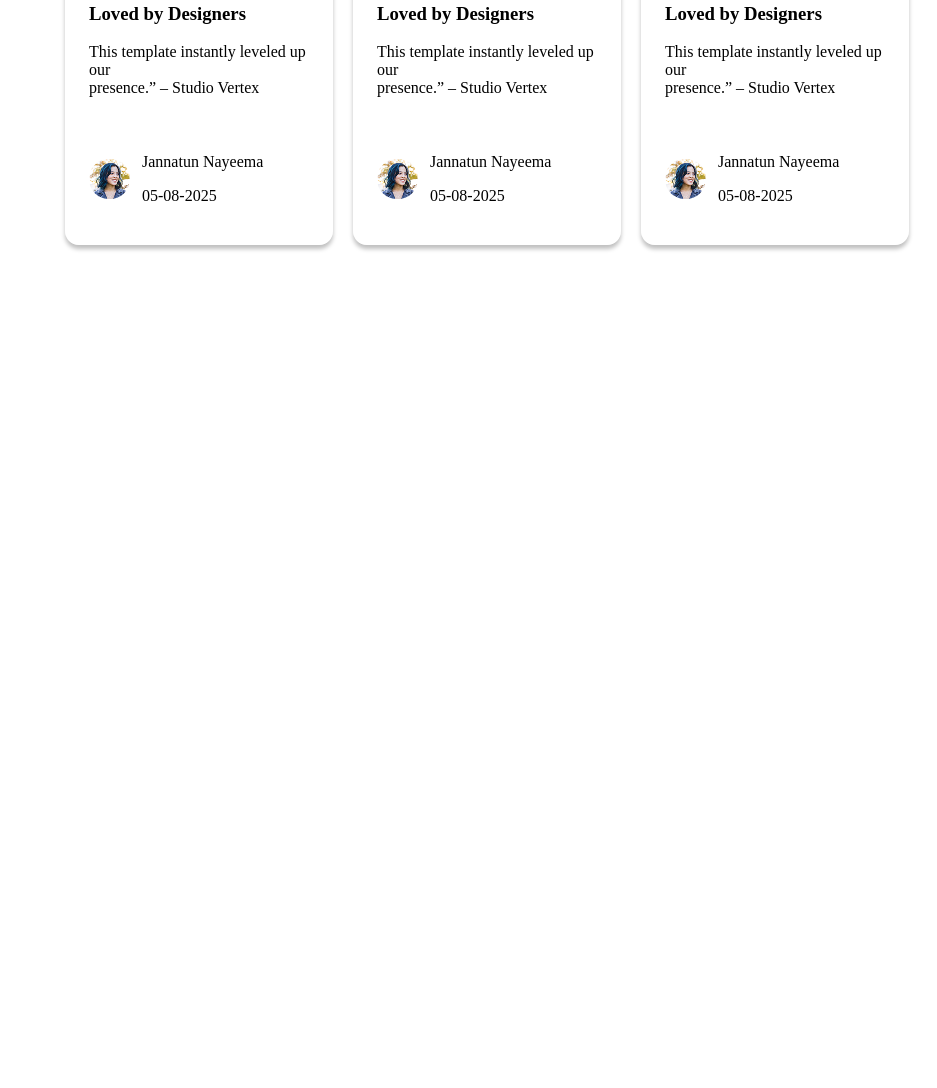
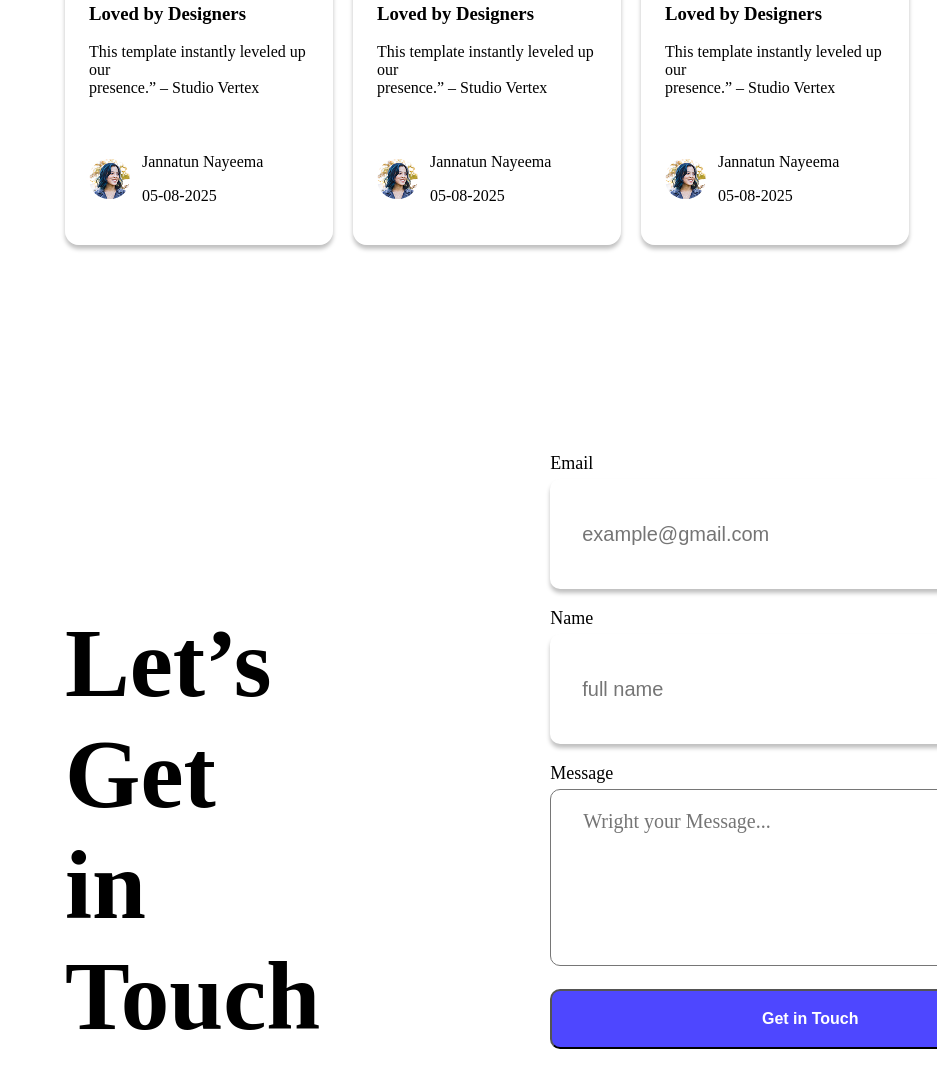
Before and after one commit to itzsazzadul/B12A01-landing-launchpad, a plain HTML site: page index.html in a window 1280 px wide. Shown: the part 2438-3526 px from the top of the page, without its empty margins (343-1280 px from the left). Before the commit the page ends 2820 px from the top, so only its background shows below. Drawn offline with Linux system fonts and the light colour scheme.

Commit message:
added get in touch section

```diff
--- a/index.html
+++ b/index.html
@@ -155,11 +155,42 @@
 
             </div>
 
-
-
     </main>
 
     <footer>
+
+        <div class="get-in-touch-section">
+
+            <h3 class="touch-title">Let’s Get in <br> Touch</h3>
+
+            <div class="get-in-with-button">
+             <form>
+
+                <div class="email-label">
+                    <label for="email">Email</label>
+                    <input type="email" name="" id="email" placeholder="example@gmail.com">
+                </div>
+
+                <div class="name-label">
+                    <label for="name">Name</label>
+                    <input type="text" name="" id="name" placeholder="full name">
+                </div>
+
+
+                <label for="comment">Message</label>
+                <textarea class="raleway-normal" id="comment" name="" id="comment" rows="5" cols="30" placeholder="Wright your Message..."></textarea>
+
+             </form>
+
+             <button class="touch-button btn-primary">Get in Touch</button>
+            </div>
+
+
+
+
+
+        </div>
+
 
     </footer>
 
--- a/styles/webflow.css
+++ b/styles/webflow.css
@@ -146,3 +146,71 @@ img{
 .reviewer-image-name{
     padding: 0 24px 24px 24px;
 }
+
+/* get-in-touch-section */
+
+label{
+    display: block;
+    margin-bottom: 5px;
+    font-size: 18px;
+    font-weight: 500px;
+    color: #000000;
+}
+
+input{
+    padding: 20px 32px;
+    border-radius: 10px;
+    background-color: #FFFFFF;
+    height: 70px;
+    width: 497px;
+    font-size: 20px;
+    border: none;
+    box-shadow: 0px 4px 4px 0px rgba(0, 0, 0, 0.25);
+}
+
+textarea{
+    padding: 20px 32px;
+    border-radius: 10px;
+    background-color: #FFFFFF;
+    height: 135px;
+    width: 497px;
+    font-size: 20px;
+    stroke: #000000;
+    box-shadow: 0px 4px 4px 0px 4px rgba(0, 0, 0, 0.25);
+     font-family: inherit;
+}
+
+.touch-button{
+    padding: 19px 101px;
+    width: 520px;
+}
+
+.get-in-touch-section{
+    display: flex;
+    gap: 115px;
+    margin: 0px 50px 5px 400px;
+}
+
+.touch-title{
+    font-size: 97px;
+    font-weight: bold;
+    padding: 129px 115px 129px 0px;
+}
+
+.get-in-with-button{
+    padding: 71px 0px 71px 0px;
+}
+
+form{
+    margin-bottom: 19px;
+}
+
+.email-label{
+    margin-bottom: 19px;
+
+}
+
+.name-label{
+    margin-bottom: 19px;
+
+}
```
